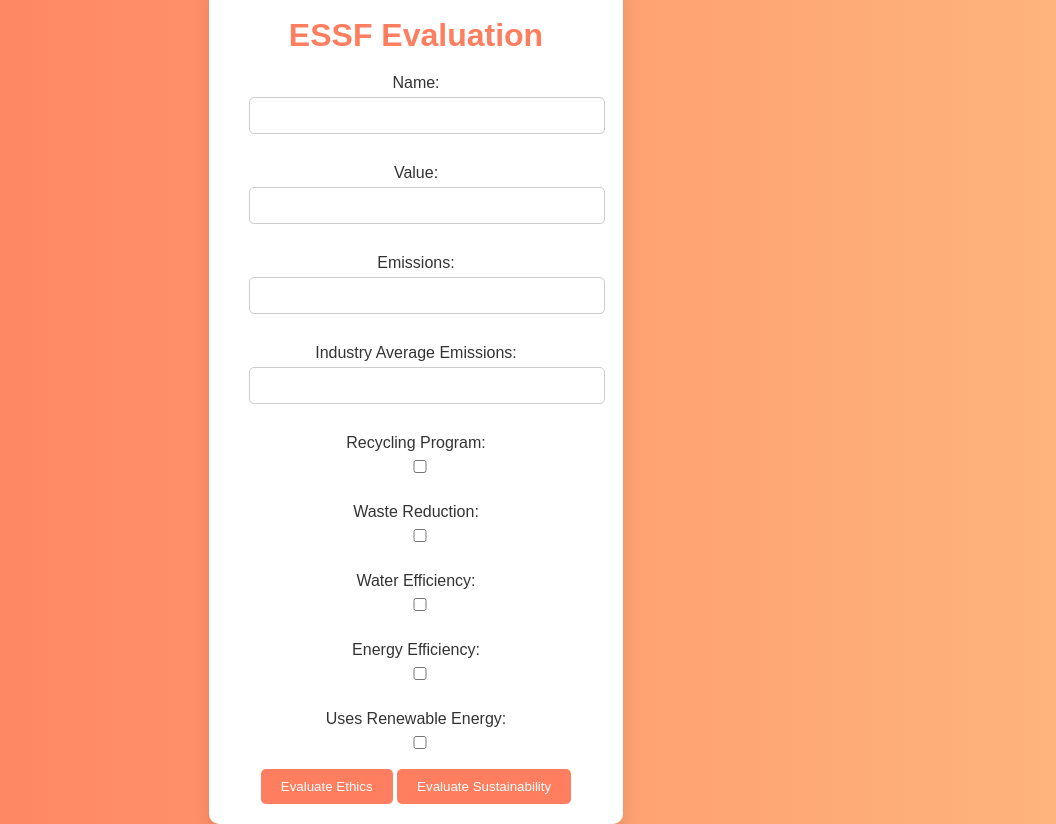
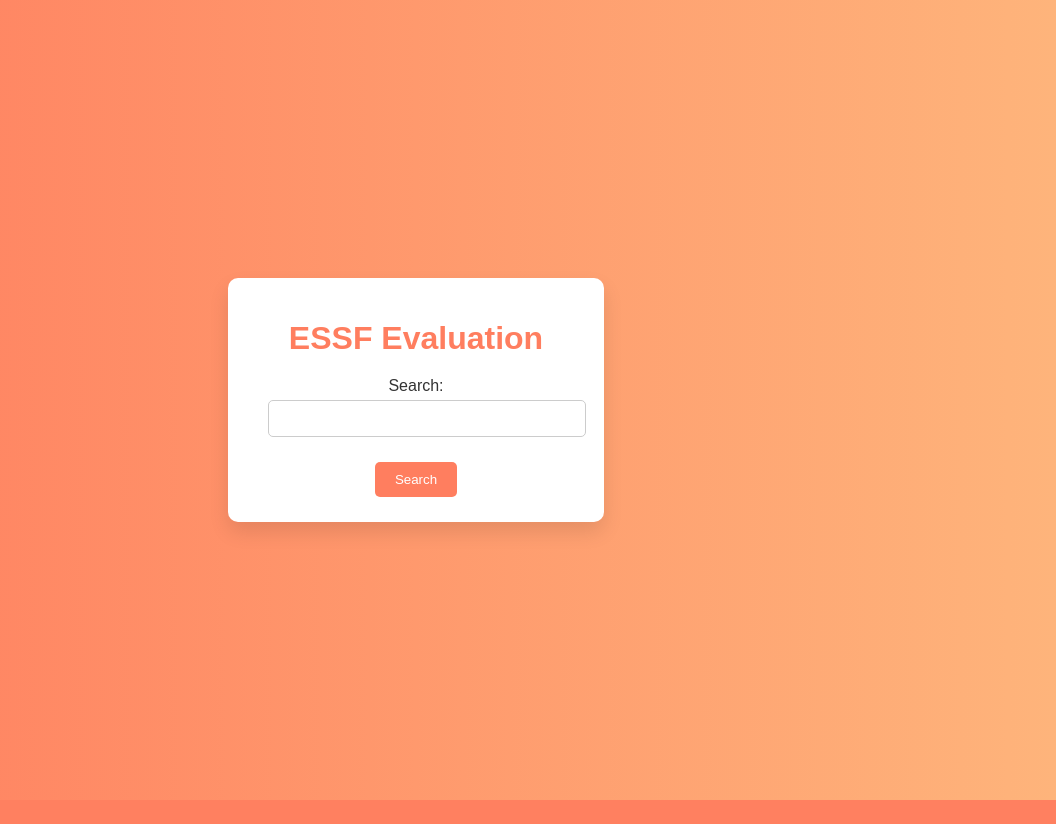
Before and after one commit to ideas-org-eu/essf, a Flask app: page / in a window 1280 px wide. Shown: the whole page, without its empty margins (224-1280 px from the left). After the commit the page ends 800 px from the top, so only its background shows below. Run offline with Flask 2, Linux system fonts and the light colour scheme; parts of the project's set-up code (start-up, migrations or seed data) failed here and were passed over.

Commit message:
Update index.html

```diff
--- a/templates/index.html
+++ b/templates/index.html
@@ -52,6 +52,7 @@
             border-radius: 5px;
             cursor: pointer;
             transition: background 0.3s;
+            margin: 5px;
         }
 
         button:hover {
@@ -85,89 +86,50 @@
     <div class="container">
         <h1>ESSF Evaluation</h1>
         <form id="evaluationForm">
-            <label for="name">Name:</label>
-            <input type="text" id="name" name="name" required>
-            <label for="value">Value:</label>
-            <input type="number" id="value" name="value" required>
-            <label for="emissions">Emissions:</label>
-            <input type="number" id="emissions" name="emissions" required>
-            <label for="industry_average_emissions">Industry Average Emissions:</label>
-            <input type="number" id="industry_average_emissions" name="industry_average_emissions" required>
-            <label for="recycling_program">Recycling Program:</label>
-            <input type="checkbox" id="recycling_program" name="recycling_program">
-            <label for="waste_reduction">Waste Reduction:</label>
-            <input type="checkbox" id="waste_reduction" name="waste_reduction">
-            <label for="water_efficiency">Water Efficiency:</label>
-            <input type="checkbox" id="water_efficiency" name="water_efficiency">
-            <label for="energy_efficiency">Energy Efficiency:</label>
-            <input type="checkbox" id="energy_efficiency" name="energy_efficiency">
-            <label for="uses_renewable_energy">Uses Renewable Energy:</label>
-            <input type="checkbox" id="uses_renewable_energy" name="uses_renewable_energy">
-            <button type="submit">Evaluate Ethics</button>
-            <button type="button" onclick="evaluateSustainability()">Evaluate Sustainability</button>
+            <label for="search">Search:</label>
+            <input type="text" id="search" name="search" required>
+            <button type="button" onclick="searchDatabase()">Search</button>
         </form>
         <div id="result"></div>
     </div>
     <script>
-        document.getElementById('evaluationForm').addEventListener('submit', async function (event) {
-            event.preventDefault();
-            const name = document.getElementById('name').value;
-            const value = document.getElementById('value').value;
+        async function searchDatabase() {
+            const search = document.getElementById('search').value;
             const resultDiv = document.getElementById('result');
             resultDiv.style.display = 'none';
+
             try {
-                const response = await fetch('/api/evaluate/ethics', {
+                const response = await fetch('/api/search', {
                     method: 'POST',
                     headers: { 'Content-Type': 'application/json' },
-                    body: JSON.stringify({ name, value })
+                    body: JSON.stringify({ search })
                 });
                 const result = await response.json();
-                resultDiv.className = 'success';
-                resultDiv.innerText = `Ethics Score: ${result.ethics_score}`;
-                resultDiv.style.display = 'block';
-            } catch (error) {
-                resultDiv.className = 'error';
-                resultDiv.innerText = `Error: ${error.message}`;
-                resultDiv.style.display = 'block';
-            }
-        });
+                if (result.error) {
+                    resultDiv.className = 'error';
+                    resultDiv.innerText = `Error: ${result.error}`;
+                    resultDiv.style.display = 'block';
+                    return;
+                }
 
-        async function evaluateSustainability() {
-            const name = document.getElementById('name').value;
-            const value = document.getElementById('value').value;
-            const emissions = document.getElementById('emissions').value;
-            const industry_average_emissions = document.getElementById('industry_average_emissions').value;
-            const recycling_program = document.getElementById('recycling_program').checked;
-            const waste_reduction = document.getElementById('waste_reduction').checked;
-            const water_efficiency = document.getElementById('water_efficiency').checked;
-            const energy_efficiency = document.getElementById('energy_efficiency').checked;
-            const uses_renewable_energy = document.getElementById('uses_renewable_energy').checked;
-            const resultDiv = document.getElementById('result');
-            resultDiv.style.display = 'none';
-            try {
-                const response = await fetch('/api/evaluate/sustainability', {
-                    method: 'POST',
-                    headers: { 'Content-Type': 'application/json' },
-                    body: JSON.stringify({
-                        name,
-                        value,
-                        emissions,
-                        industry_average_emissions,
-                        recycling_program,
-                        waste_reduction,
-                        water_efficiency,
-                        energy_efficiency,
-                        uses_renewable_energy
-                    })
-                });
-                const result = await response.json();
+                const data = result.data;
+
+                // Generate random scores for sustainability evaluation
+                const carbonFootprintScore = Math.floor(Math.random() * 101);
+                const wasteManagementScore = Math.floor(Math.random() * 101);
+                const resourceUsageScore = Math.floor(Math.random() * 101);
+                const totalSustainabilityScore = ((carbonFootprintScore + wasteManagementScore + resourceUsageScore) / 3).toFixed(0);
+                const sustainabilityStatus = totalSustainabilityScore > 75 ? "Sustainable" : totalSustainabilityScore > 50 ? "To Be Improved" : "Not Sustainable";
+
                 resultDiv.className = 'success';
                 resultDiv.innerHTML = `
-                    <strong>Status: ${result.status}</strong><br>
-                    <strong>Total Score: ${result.total_score}</strong><br>
-                    Carbon Footprint Score: ${result.details.carbon_footprint_score}<br>
-                    Waste Management Score: ${result.details.waste_management_score}<br>
-                    Resource Usage Score: ${result.details.resource_usage_score}
+                    <strong>Found: ${data.name}</strong><br>
+                    <strong>Ethics Index: ${data.ethics_index} /100</strong><br><br>
+                    <strong>Sustainability Status: ${sustainabilityStatus}</strong><br>
+                    Average Sustainability Score: ${totalSustainabilityScore} /100<br>
+                    Carbon Footprint Score: ${carbonFootprintScore}/100<br>
+                    Waste Management Score: ${wasteManagementScore}/100<br>
+                    Resource Usage Score: ${resourceUsageScore}/100
                 `;
                 resultDiv.style.display = 'block';
             } catch (error) {
```
